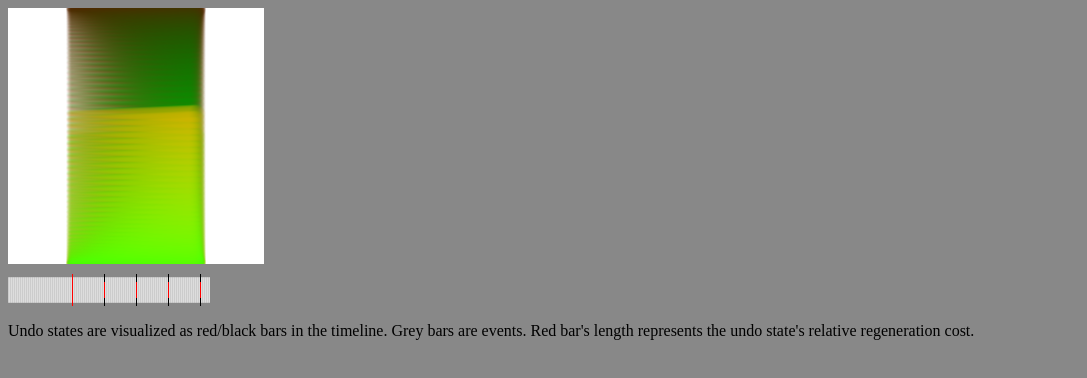
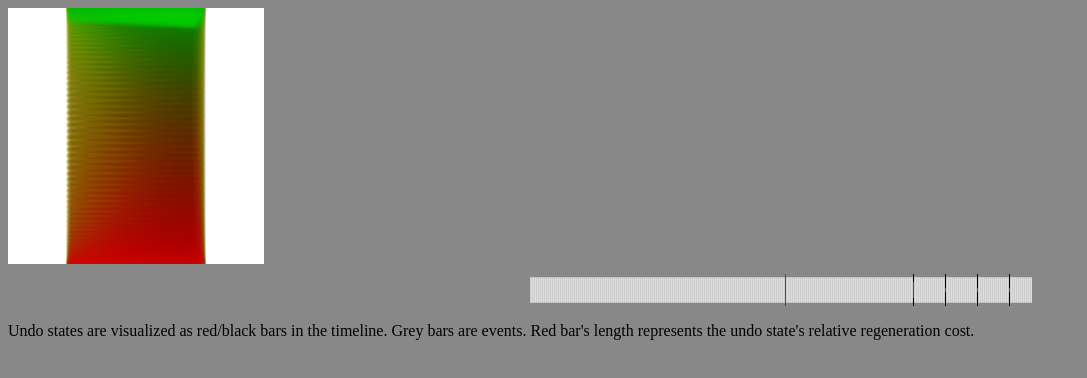
Before and after one commit to Oletus/glbrush.js, a plain HTML site: page adhoc_tests/undo_states_visualization.html in a window 1280 px wide. Shown: the whole page, without its empty margins (0-1087 px from the left). Drawn offline with Linux system fonts and the light colour scheme.

Commit message:
Spread out older undo states more to speed up undoing lots of events

```diff
--- a/adhoc_tests/undo_states_visualization.html
+++ b/adhoc_tests/undo_states_visualization.html
@@ -59,20 +59,22 @@ var runTest = function() {
         testPic.display();
 
         ctx.clearRect(0, 0, ctx.canvas.width, ctx.canvas.height);
-        var ui = 0;
         var buffer = testPic.buffers[0];
+        var i;
         var maxCost = 0;
-        var i;
         for (i = 0; i < buffer.undoStates.length; ++i) {
             if (buffer.undoStates[i].cost > maxCost) {
                 maxCost = buffer.undoStates[i].cost;
             }
         }
-        for (i = 0; i < buffer.events.length; ++i) {
-            if (ui < buffer.undoStates.length &&
-                buffer.undoStates[ui].index === i) {
+        var ui = buffer.undoStates.length - 1;
+        var ei = buffer.events.length;
+        for (i = ctx.canvas.width; i > 0 && ei > 0;) {
+            --i;
+            --ei;
+            if (ui >= 0 && buffer.undoStates[ui].index === ei + 1) {
                 var barHeight = ctx.canvas.height * buffer.undoStates[ui].cost / maxCost;
-                ++ui;
+                --ui;
                 ctx.fillStyle = '#000';
                 ctx.fillRect(i, 0, 1, ctx.canvas.height);
                 ctx.fillStyle = '#f00';
@@ -83,8 +85,8 @@ var runTest = function() {
             }
         }
 
-        if (buffer.events.length < ctx.canvas.width) {
-            setTimeout(drawFrame, 25);
+        if (buffer.events.length < ctx.canvas.width * 3) {
+            setTimeout(drawFrame, 10);
         } else {
             setTimeout(runTest, 1000);
         }
--- a/picture_buffer.js
+++ b/picture_buffer.js
@@ -337,6 +337,7 @@ PictureBuffer.prototype.spliceUndoState = function(splicedIndex) {
         this.undoStates[splicedIndex + 1].cost +=
             this.undoStates[splicedIndex].cost;
     }
+    this.undoStates[splicedIndex].free();
     this.undoStates.splice(splicedIndex, 1);
 };
 
@@ -345,8 +346,19 @@ PictureBuffer.prototype.spliceUndoState = function(splicedIndex) {
  * @protected
  */
 PictureBuffer.prototype.stayWithinUndoStateBudget = function() {
-    while (this.undoStates.length >= this.undoStateBudget) {
-        this.spliceUndoState(0);
+    while (this.undoStates.length > this.undoStateBudget) {
+        var stateToRemove = 0;
+        var stateToRemoveWorth = (1 << 30);
+        // Consider all states for removal except the last one.
+        for (var i = 0; i < this.undoStates.length - 1; ++i) {
+            var distanceFromEnd = this.events.length - this.undoStates[i].index;
+            var worth = this.undoStates[i].cost / (distanceFromEnd + 1);
+            if (worth < stateToRemoveWorth) {
+                stateToRemove = i;
+                stateToRemoveWorth = worth;
+            }
+        }
+        this.spliceUndoState(stateToRemove);
     }
 };
 
@@ -372,8 +384,8 @@ PictureBuffer.prototype.eventsChanged = function(rasterizer) {
             // Time to save a new undo state
             var newUndoState = this.saveUndoState(newEvents);
             if (newUndoState !== null) {
+                this.undoStates.push(newUndoState);
                 this.stayWithinUndoStateBudget();
-                this.undoStates.push(newUndoState);
             }
         }
     }
```
